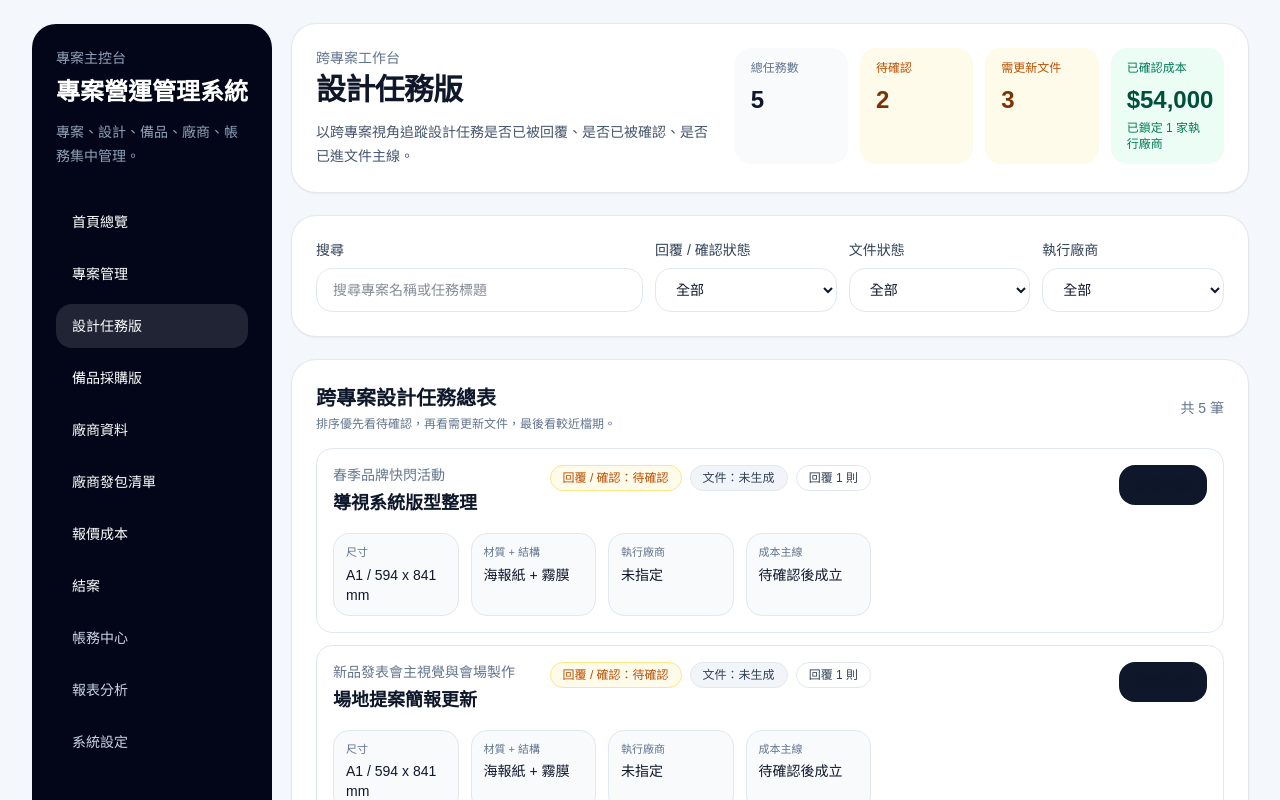
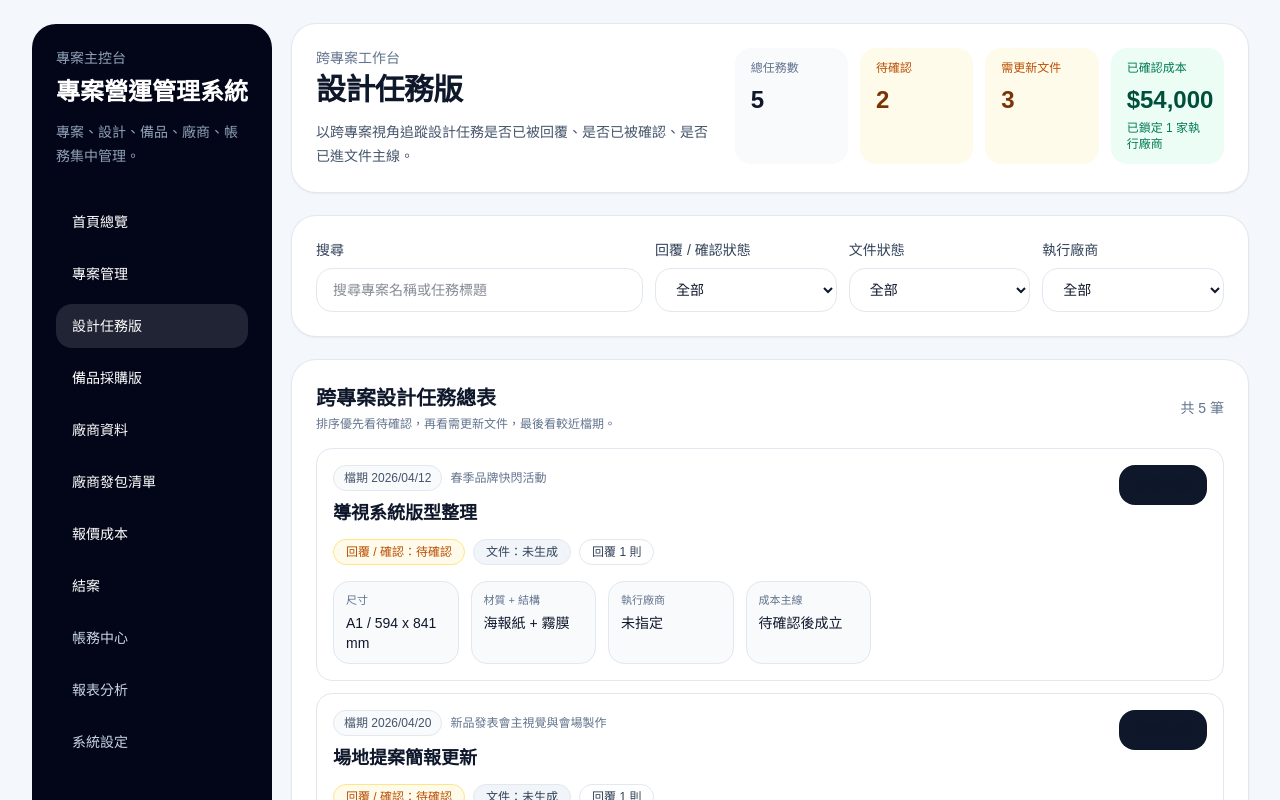
Before and after one commit to willy841/projectflow, a Next.js app in the folder project-mgmt/: page /design-tasks in a window 1280 px wide. Shown: the top 800 px of the page. Built offline with nearby package versions, Linux system fonts and the light colour scheme.

Commit message:
refactor: improve workflow board event date visibility

```diff
--- a/project-mgmt/src/app/design-tasks/page.tsx
+++ b/project-mgmt/src/app/design-tasks/page.tsx
@@ -66,6 +66,15 @@ function formatCurrency(amount: number) {
     currency: "TWD",
     maximumFractionDigits: 0,
   }).format(amount);
+}
+
+function formatEventDate(date?: string) {
+  if (!date) return "檔期待補";
+  return new Intl.DateTimeFormat("zh-TW", {
+    year: "numeric",
+    month: "2-digit",
+    day: "2-digit",
+  }).format(new Date(date));
 }
 
 function buildProjectTaskHref(record: DesignTaskBoardRecord, panel: "detail" | "organize" | "document") {
@@ -234,8 +243,13 @@ export default function DesignTasksPage() {
                   <div className="min-w-0 flex-1 space-y-4">
                     <div className="flex flex-wrap items-start justify-between gap-3">
                       <div>
-                        <p className="text-sm font-medium text-slate-500">{record.projectName}</p>
-                        <h4 className="mt-1 text-lg font-semibold text-slate-900">{record.title}</h4>
+                        <div className="flex flex-wrap items-center gap-2 text-xs text-slate-500">
+                          <span className="inline-flex rounded-full border border-slate-200 bg-slate-50 px-2.5 py-1 font-medium text-slate-600">
+                            檔期 {formatEventDate(record.eventDate)}
+                          </span>
+                          <span className="font-medium text-slate-500">{record.projectName}</span>
+                        </div>
+                        <h4 className="mt-2 text-lg font-semibold text-slate-900">{record.title}</h4>
                       </div>
                       <div className="flex flex-wrap gap-2 text-xs">
                         <span className={`inline-flex rounded-full px-3 py-1 font-medium ${getConfirmBadgeClass(record.confirmStatus)}`}>
--- a/project-mgmt/src/app/procurement-tasks/page.tsx
+++ b/project-mgmt/src/app/procurement-tasks/page.tsx
@@ -66,6 +66,15 @@ function formatCurrency(amount: number) {
     currency: "TWD",
     maximumFractionDigits: 0,
   }).format(amount);
+}
+
+function formatEventDate(date?: string) {
+  if (!date) return "檔期待補";
+  return new Intl.DateTimeFormat("zh-TW", {
+    year: "numeric",
+    month: "2-digit",
+    day: "2-digit",
+  }).format(new Date(date));
 }
 
 function buildProjectTaskHref(record: ProcurementBoardRecord, panel: "detail" | "organize" | "document") {
@@ -209,8 +218,13 @@ export default function ProcurementTasksPage() {
                   <div className="min-w-0 flex-1 space-y-4">
                     <div className="flex flex-wrap items-start justify-between gap-3">
                       <div>
-                        <p className="text-sm font-medium text-slate-500">{record.projectName}</p>
-                        <h4 className="mt-1 text-lg font-semibold text-slate-900">{record.title}</h4>
+                        <div className="flex flex-wrap items-center gap-2 text-xs text-slate-500">
+                          <span className="inline-flex rounded-full border border-slate-200 bg-slate-50 px-2.5 py-1 font-medium text-slate-600">
+                            檔期 {formatEventDate(record.eventDate)}
+                          </span>
+                          <span className="font-medium text-slate-500">{record.projectName}</span>
+                        </div>
+                        <h4 className="mt-2 text-lg font-semibold text-slate-900">{record.title}</h4>
                       </div>
                       <div className="flex flex-wrap gap-2 text-xs">
                         <span className={`inline-flex rounded-full px-3 py-1 font-medium ${getConfirmBadgeClass(record.confirmStatus)}`}>回覆 / 確認：{record.confirmStatus}</span>
```
